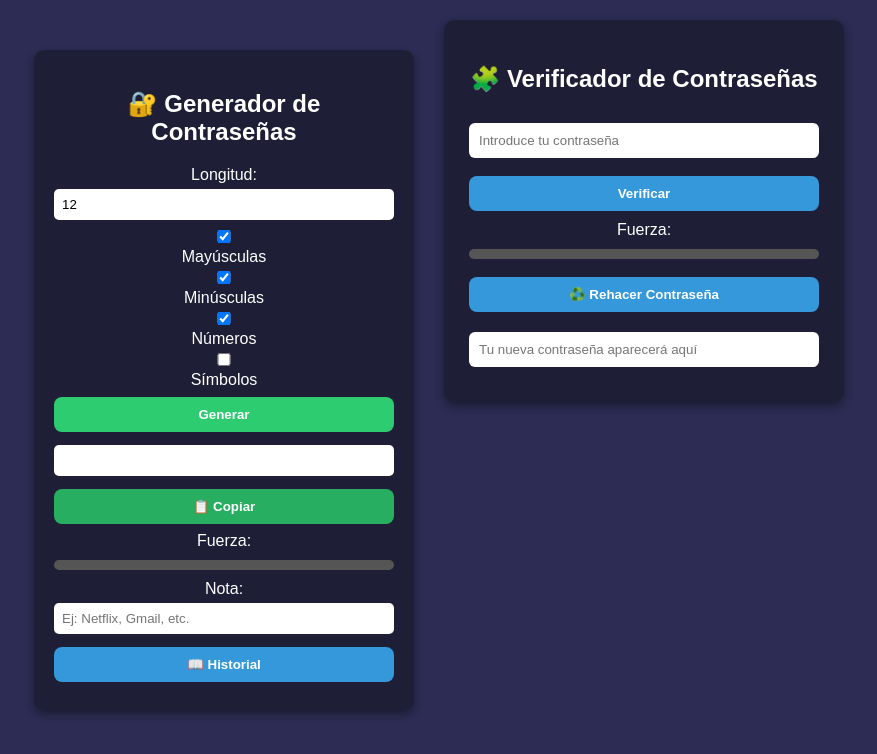
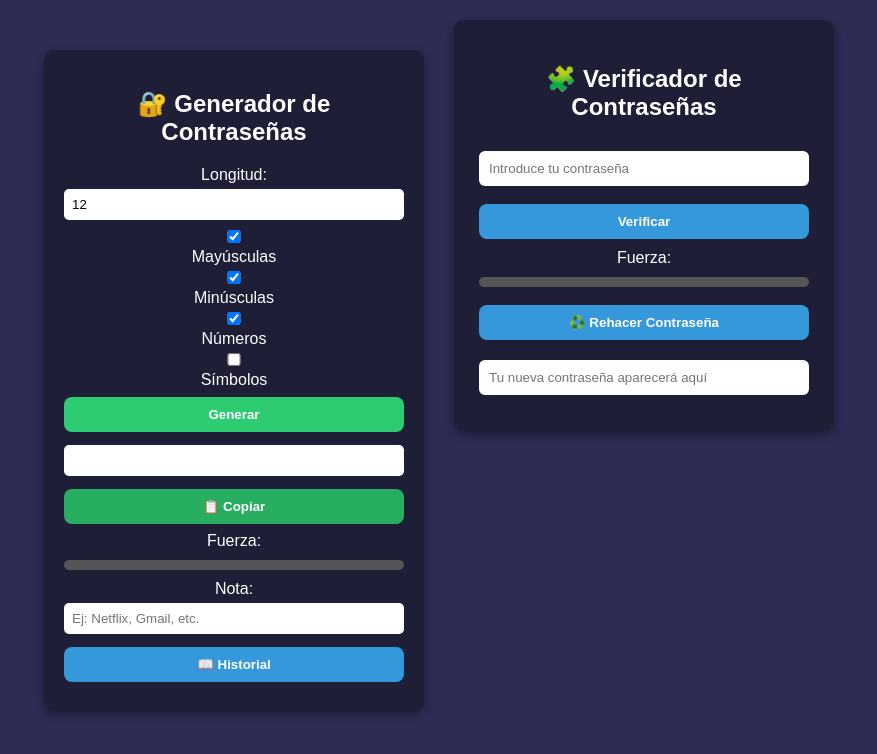
Before and after one commit to TigerShark2007/generador-de-contrasenas, a plain HTML site: page index.html in a window 1280 px wide. Shown: the whole page, without its empty margins (201-1078 px from the left). Drawn offline with nearby package versions, Linux system fonts and the light colour scheme.

Commit message:
Update style.css

```diff
--- a/style.css
+++ b/style.css
@@ -20,7 +20,7 @@ body {
   box-shadow: 0px 4px 8px rgba(0,0,0,0.4);
 }
 
-h1 {
+h1, h2 {
   margin-bottom: 20px;
 }
 
@@ -60,14 +60,70 @@ button:hover {
   overflow: hidden;
 }
 
-#strength-fill {
+#strength-fill, #verify-strength-fill {
   height: 100%;
   width: 0;
   background: red;
-  transition: width 0.5s ease;
+  transition: width 0.5s ease, background 0.5s ease;
 }
 
-/* Panel lateral del historial */
+/* === Diseño general con dos columnas === */
+.main-container {
+  display: flex;
+  justify-content: center;
+  align-items: flex-start;
+  gap: 30px;
+  flex-wrap: wrap;
+  padding: 20px;
+}
+
+/* Generador (izquierda) */
+#generator-section .container {
+  width: 380px;
+}
+
+/* Verificador (derecha) */
+.verificador-container {
+  background: #1e1e36;
+  color: white;
+  padding: 25px;
+  border-radius: 10px;
+  box-shadow: 0 4px 10px rgba(0,0,0,0.4);
+  width: 380px;
+  text-align: center;
+}
+
+.verificador-container input {
+  width: 100%;
+  padding: 10px;
+  border: none;
+  border-radius: 6px;
+  margin: 10px 0;
+}
+
+.verificador-container button {
+  width: 100%;
+  background: #3498db;
+  color: white;
+  border: none;
+  border-radius: 8px;
+  padding: 10px;
+  font-weight: bold;
+  cursor: pointer;
+  margin-bottom: 10px;
+  transition: transform 0.2s ease;
+}
+.verificador-container button:hover {
+  transform: scale(1.05);
+}
+
+#improved-password {
+  margin-top: 10px;
+  background: #fff;
+  color: #000;
+}
+
+/* Historial */
 #history-panel {
   position: fixed;
   top: 0;
@@ -80,7 +136,6 @@ button:hover {
   overflow-y: auto;
   z-index: 1000;
 }
-
 #history-panel.open {
   right: 0;
 }
@@ -102,7 +157,6 @@ button:hover {
   flex: 1;
 }
 
-/* Estilo de cada elemento del historial */
 #history li {
   display: flex;
   align-items: center;
@@ -143,7 +197,6 @@ button:hover {
   width: auto;
 }
 
-/* Animaciones */
 @keyframes fadeIn {
   from {opacity: 0; transform: translateY(10px);}
   to {opacity: 1; transform: translateY(0);}
@@ -153,7 +206,6 @@ button:hover {
 #toast {
   visibility: hidden;
   min-width: 200px;
-  margin-left: -100px;
   background: #2ecc71;
   color: white;
   text-align: center;
@@ -166,72 +218,15 @@ button:hover {
   z-index: 2000;
   opacity: 0;
   transition: opacity 0.5s, bottom 0.5s;
+  transform: translateX(-50%);
 }
-
 #toast.show {
   visibility: visible;
   opacity: 1;
   bottom: 50px;
 }
 
-/* === NUEVO DISEÑO GENERAL CON DOS COLUMNAS === */
-.main-container {
-  display: flex;
-  justify-content: center;
-  align-items: flex-start;
-  gap: 30px;
-  flex-wrap: wrap;
-  padding: 20px;
-}
-
-/* Panel del generador (izquierda) */
-#generator-section .container {
-  width: 380px;
-}
-
-/* Panel del verificador (derecha) */
-.verificador-container {
-  background: #1e1e36;
-  color: white;
-  padding: 20px;
-  border-radius: 10px;
-  box-shadow: 0px 4px 8px rgba(0,0,0,0.4);
-  width: 380px;
-  text-align: center;
-}
-
-.verificador-container input {
-  width: 100%;
-  padding: 10px;
-  border: none;
-  border-radius: 6px;
-  margin: 10px 0;
-}
-
-.verificador-container button {
-  width: 100%;
-  background: #3498db;
-  color: white;
-  border: none;
-  border-radius: 8px;
-  padding: 10px;
-  font-weight: bold;
-  cursor: pointer;
-  margin-bottom: 10px;
-  transition: transform 0.2s ease;
-}
-.verificador-container button:hover {
-  transform: scale(1.05);
-}
-
-/* Resultado del verificador */
-#verify-result {
-  font-weight: bold;
-  margin-top: 10px;
-  font-size: 1em;
-}
-
-/* Responsive: se apilan en móvil */
+/* Responsive */
 @media (max-width: 850px) {
   .main-container {
     flex-direction: column;
@@ -242,51 +237,3 @@ button:hover {
     width: 90%;
   }
 }
-/* === VERIFICADOR DE CONTRASEÑAS === */
-.verificador-container {
-  background: #1e1e36;
-  color: white;
-  padding: 25px;
-  border-radius: 10px;
-  box-shadow: 0 4px 10px rgba(0,0,0,0.4);
-  width: 400px;
-  text-align: center;
-}
-
-.verificador-container input {
-  width: 100%;
-  padding: 10px;
-  border: none;
-  border-radius: 6px;
-  margin: 10px 0;
-}
-
-.verificador-container button {
-  width: 100%;
-  background: #3498db;
-  color: white;
-  border: none;
-  border-radius: 8px;
-  padding: 10px;
-  font-weight: bold;
-  cursor: pointer;
-  margin-bottom: 10px;
-  transition: transform 0.2s ease;
-}
-.verificador-container button:hover {
-  transform: scale(1.05);
-}
-
-#improved-password {
-  margin-top: 10px;
-  background: #fff;
-  color: #000;
-}
-
-#verify-strength-fill {
-  height: 10px;
-  border-radius: 5px;
-  width: 0%;
-  background-color: red;
-  transition: width 0.3s ease, background 0.3s ease;
-}
```
